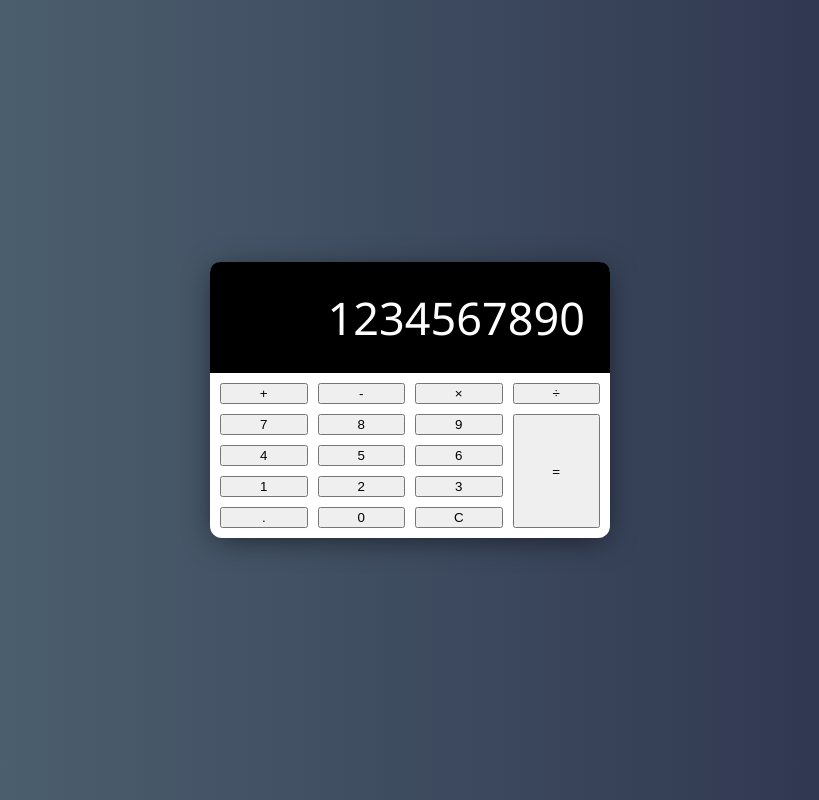
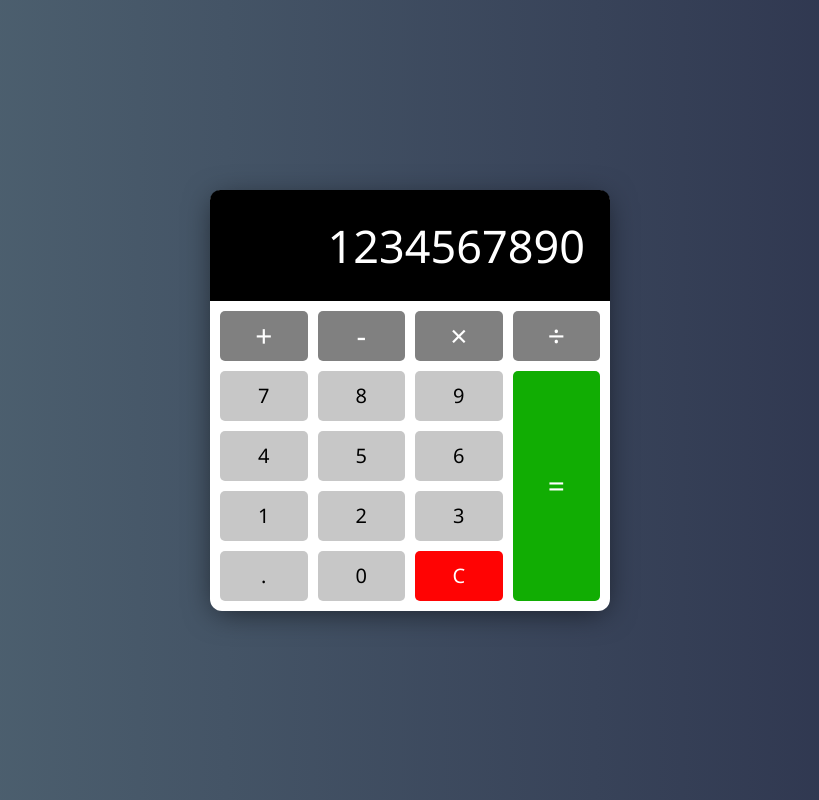
Before and after one commit to LeslieLopez25/calculator, a plain HTML site: page index.html in a window 1280 px wide. Shown: the whole page, without its empty margins (230-1049 px from the left). Drawn offline with Linux system fonts and the light colour scheme.

Commit message:
Button CSS

```diff
--- a/style.css
+++ b/style.css
@@ -65,7 +65,53 @@ body {
   padding: 10px;
 }
 
+button {
+  min-height: 50px;
+  font-size: 20px;
+  font-weight: 100;
+  font-family: "Noto Sans", sans-serif;
+  border: none;
+  border-radius: 5px;
+  cursor: pointer;
+  background: rgb(199, 199, 199);
+}
+
+button:hover {
+  filter: brightness(110%);
+}
+
+button:active {
+  transform: translateY(1px);
+}
+
+button:focus {
+  outline: none;
+}
+
+.operator {
+  background: grey;
+  color: white;
+  font-size: 30px;
+}
+
+.clear {
+  background: #ff0303;
+  color: white;
+}
+
+.clear:hover {
+  filter: brightness(90%);
+}
+
 .equal-sign {
   grid-column: -2;
   grid-row: 2 / span 4;
+  background: rgb(17, 173, 3);
 }
+
+/* MEDIA QUERY: LARGE SMARTPHONE (VERTICAL) */
+@media screen and (max-width: 600px) {
+  .calculator {
+    width: 95%;
+  }
+}
```
